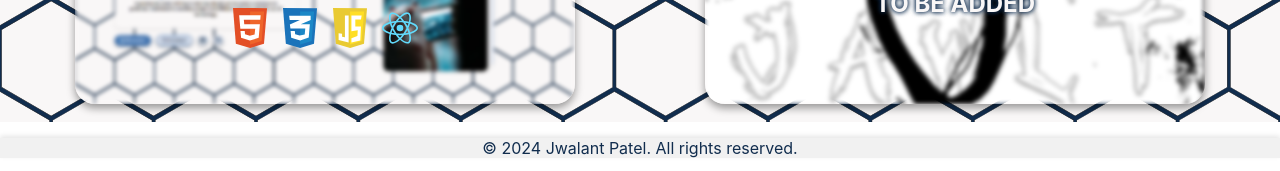
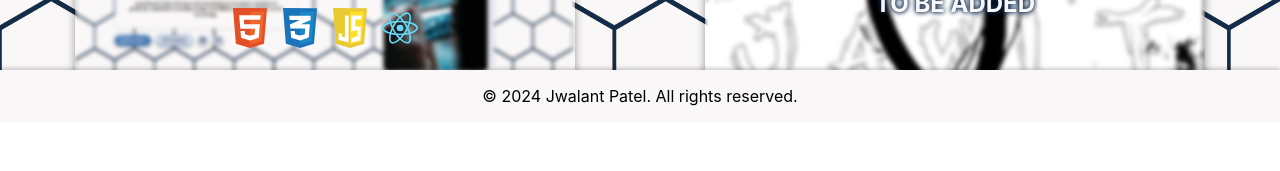
Before and after one commit to Jawlt/portfolio-website, a React (Create React App) app: page / in a window 1280 px wide. Shown: the part 1478-1649 px from the top of the page. After the commit the page ends 1600 px from the top, so only its background shows below. Built offline with nearby package versions, Linux system fonts and the light colour scheme; no server answers.

Commit message:
fixed footer

```diff
--- a/src/App.css
+++ b/src/App.css
@@ -24,8 +24,8 @@
 
 #hex-grid .light {
   position: absolute;
-  top: 50%;
-  left: 50%;
+  top: 50px;
+  left: 50px;
   transform: translate(-50%, -50%);
   width: 20em;
   height: 20em;
@@ -35,7 +35,6 @@
   z-index: 0;
   pointer-events: none; /* Ensure it doesn't capture mouse events */
 }
-
 
 .App {
   position: relative;
@@ -65,6 +64,9 @@ body, html {
   width: 100%; /* ensures it does not exceed the viewport width */
 }
 
+#footer {
+  height: 2vh;
+}
 
 /* Responsive adjustments */
 @media (max-width: 768px) {
--- a/src/App.js
+++ b/src/App.js
@@ -3,7 +3,6 @@ import './App.css';
 import Home from './components/Home';
 import Projects from './components/Projects';
 import Navbar from './components/Navbar';
-import Footer from './components/Footer';
 import { Helmet } from "react-helmet";
 import { Element } from 'react-scroll';
 import '@fortawesome/fontawesome-free/css/all.min.css';
@@ -63,10 +62,10 @@ function App() {
             <Element name="projects" className="section" id="projects">
               <Projects />
             </Element>
-            <Footer />
           </div>
         </div>
       )}
+
     </div>
   );
 }
--- a/src/components/Footer.css
+++ /dev/null
@@ -1,8 +0,0 @@
-  .footer {
-    color: #112D4E;
-    text-align: center;
-    width: 100%;
-    background-color: #f1f1f1; /* Add background color if needed */
-    box-shadow: 0 -2px 5px rgba(0, 0, 0, 0.1); /* Optional shadow for visual separation */
-    position: relative;
-  }
--- a/src/components/Footer.js
+++ /dev/null
@@ -1,13 +0,0 @@
-// Footer.js
-import React from 'react';
-import './Footer.css';
-
-function Footer() {
-  return (
-    <footer className="footer">
-      <p>© 2024 Jwalant Patel. All rights reserved.</p>
-    </footer>
-  );
-}
-
-export default Footer;
--- a/src/components/Navbar.css
+++ b/src/components/Navbar.css
@@ -16,7 +16,7 @@
   display: flex;
   justify-content: space-between; /* distributes space between logo and navbar items */
   align-items: center; /* center align items vertically */
-  box-shadow: 0 2px 4px rgba(0, 0, 0, 0.1);
+  box-shadow: 0 2px 4px rgba(0, 0, 0, 0.2);
 }
 
 /* logo styling */
--- a/src/components/Projects.css
+++ b/src/components/Projects.css
@@ -113,3 +113,13 @@
   height: 40px;
   object-fit: contain;
 }
+
+.footer {
+  position: absolute;
+  background-color: #F9F7F7;
+  box-shadow: 0 -2px 4px rgba(0, 0, 0, 0.2);
+  bottom: 0;
+  left: 0;
+  width: 100%;
+  text-align: center;
+}
--- a/src/components/Projects.js
+++ b/src/components/Projects.js
@@ -113,7 +113,9 @@ function Projects() {
           </div>
         ))}
       </div>
+      <div className="footer"><p>© 2024 Jwalant Patel. All rights reserved.</p></div>
     </div>
+
   );
 }
 
```
